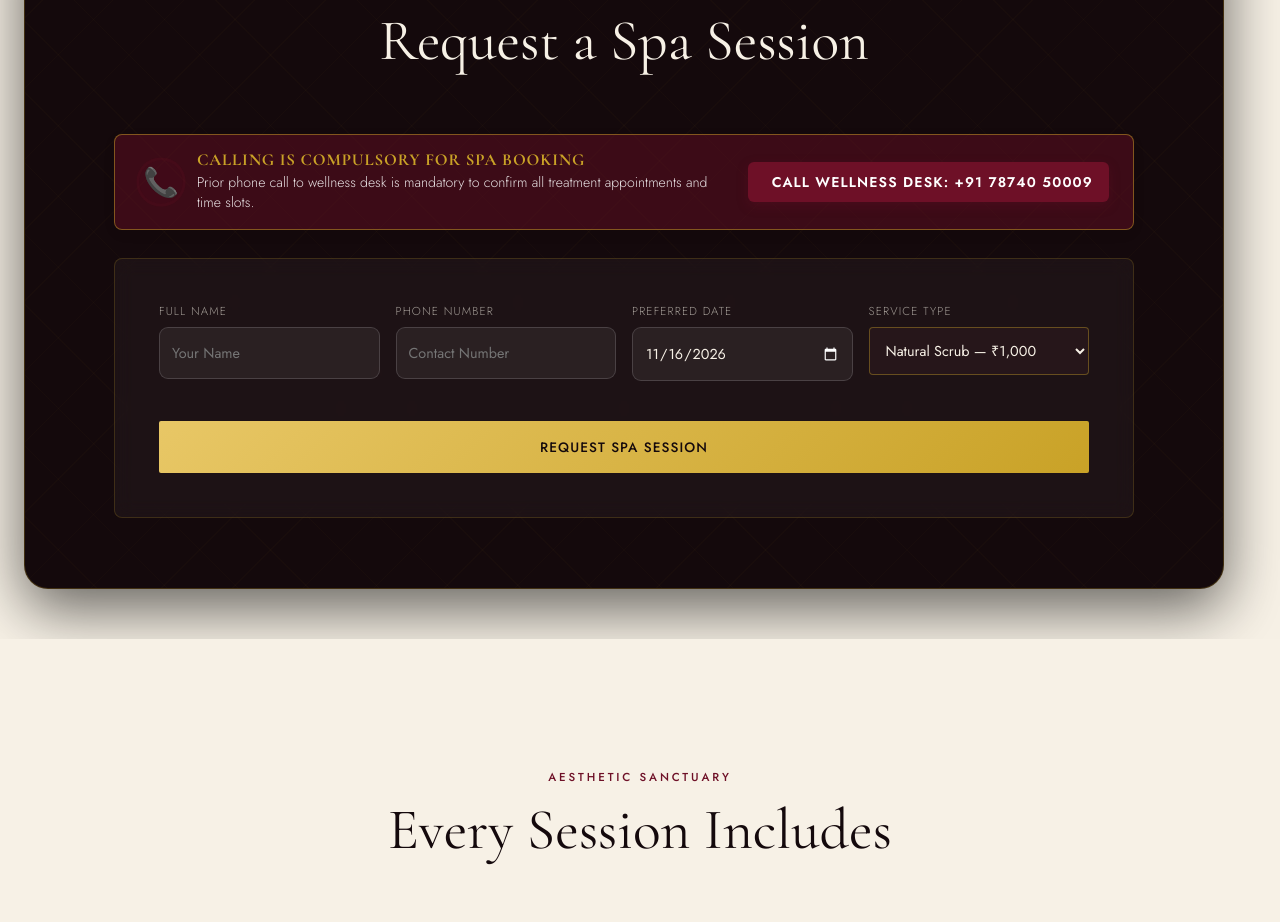
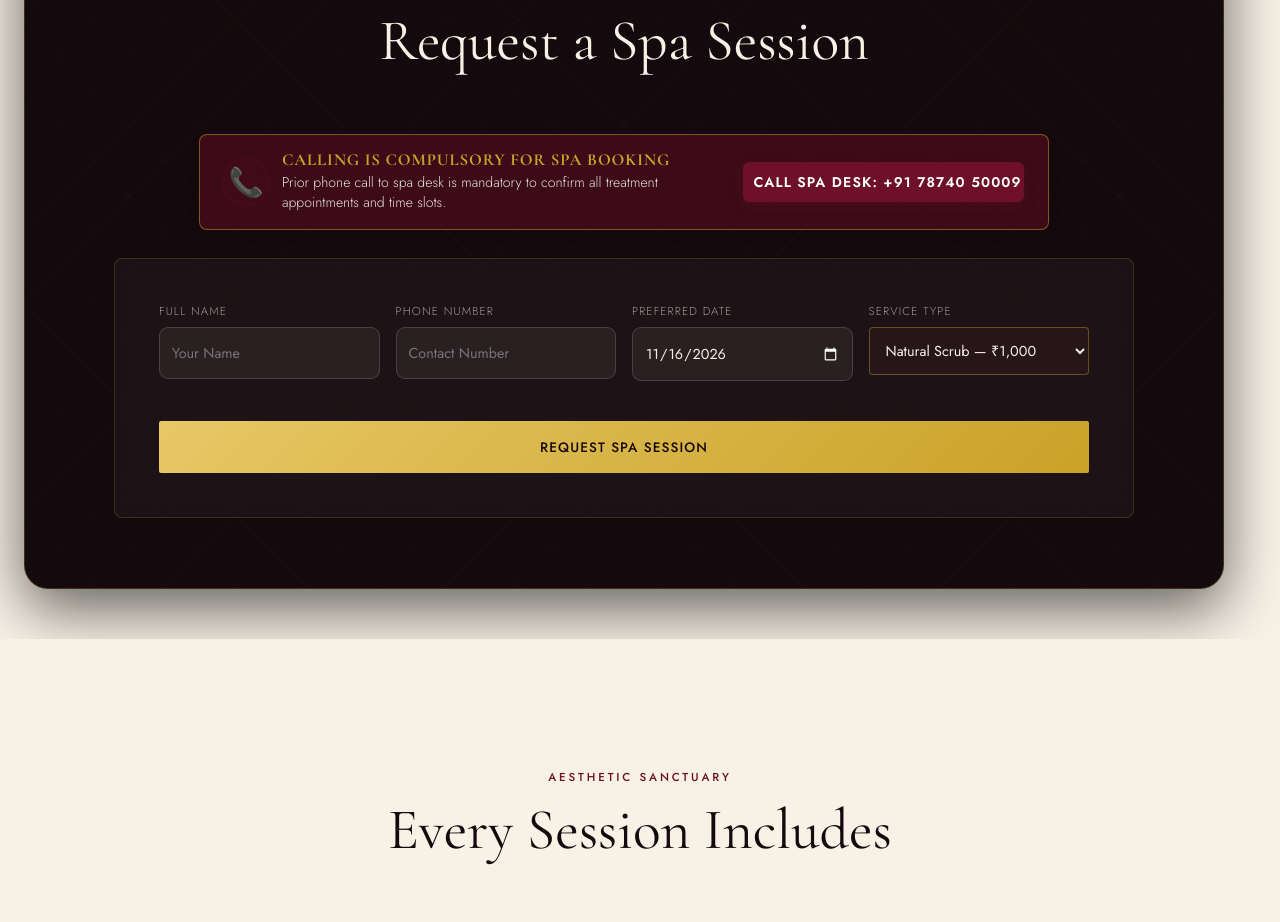
Before and after one commit to tekzo-itsolutions/HSD, a React (Vite) app: page /spa-details in a window 1280 px wide. Shown: the part 2300-3222 px from the top of the page. Built offline with nearby package versions, Linux system fonts and the light colour scheme.

Commit message:
room and spa calling box update

```diff
--- a/src/pages/Booking.jsx
+++ b/src/pages/Booking.jsx
@@ -498,7 +498,7 @@ export default function Booking() {
 
         <div className="room-booking-container reveal-up in-view">
           {/* COMPULSORY CALLING ALERT BANNER */}
-          <div className="compulsory-call-banner">
+          <div className="compulsory-call-banner" style={{ maxWidth: '900px', margin: '0 auto 28px' }}>
             <div className="call-banner-left">
               <span className="call-banner-icon">📞</span>
               <div className="call-banner-info">
--- a/src/pages/SpaDetails.jsx
+++ b/src/pages/SpaDetails.jsx
@@ -736,17 +736,17 @@ export default function SpaDetails() {
         </div>
 
         {/* COMPULSORY CALLING ALERT BANNER */}
-        <div className="compulsory-call-banner reveal-up in-view" style={{ maxWidth: '1020px', margin: '0 auto 28px', background: 'rgba(110, 16, 39, 0.45)', border: '1px solid rgba(201, 162, 39, 0.5)' }}>
+        <div className="compulsory-call-banner reveal-up in-view" style={{ maxWidth: '850px', margin: '0 auto 28px', background: 'rgba(110, 16, 39, 0.45)', border: '1px solid rgba(201, 162, 39, 0.5)' }}>
           <div className="call-banner-left">
             <span className="call-banner-icon">📞</span>
             <div className="call-banner-info">
               <h4 style={{ color: 'var(--gold)' }}>CALLING IS COMPULSORY FOR SPA BOOKING</h4>
-              <p style={{ color: 'rgba(255, 255, 255, 0.88)' }}>Prior phone call to wellness desk is mandatory to confirm all treatment appointments and time slots.</p>
+              <p style={{ color: 'rgba(255, 255, 255, 0.88)' }}>Prior phone call to spa desk is mandatory to confirm all treatment appointments and time slots.</p>
             </div>
           </div>
           <a href="tel:+917874050009" className="btn btn-call-action">
             <svg width="18" height="18" viewBox="0 0 24 24" fill="none" stroke="currentColor" strokeWidth="2.5"><path d="M22 16.92v3a2 2 0 0 1-2.18 2 19.79 19.79 0 0 1-8.63-3.07 19.5 19.5 0 0 1-6-6 19.79 19.79 0 0 1-3.07-8.67A2 2 0 0 1 4.11 2h3a2 2 0 0 1 2 1.72 12.84 12.84 0 0 0 .7 2.81 2 2 0 0 1-.45 2.11L8.09 9.91a16 16 0 0 0 6 6l1.27-1.27a2 2 0 0 1 2.11-.45 12.84 12.84 0 0 0 2.81.7A2 2 0 0 1 22 16.92z"/></svg>
-            Call Wellness Desk: +91 78740 50009
+            Call Spa Desk: +91 78740 50009
           </a>
         </div>
 
```
